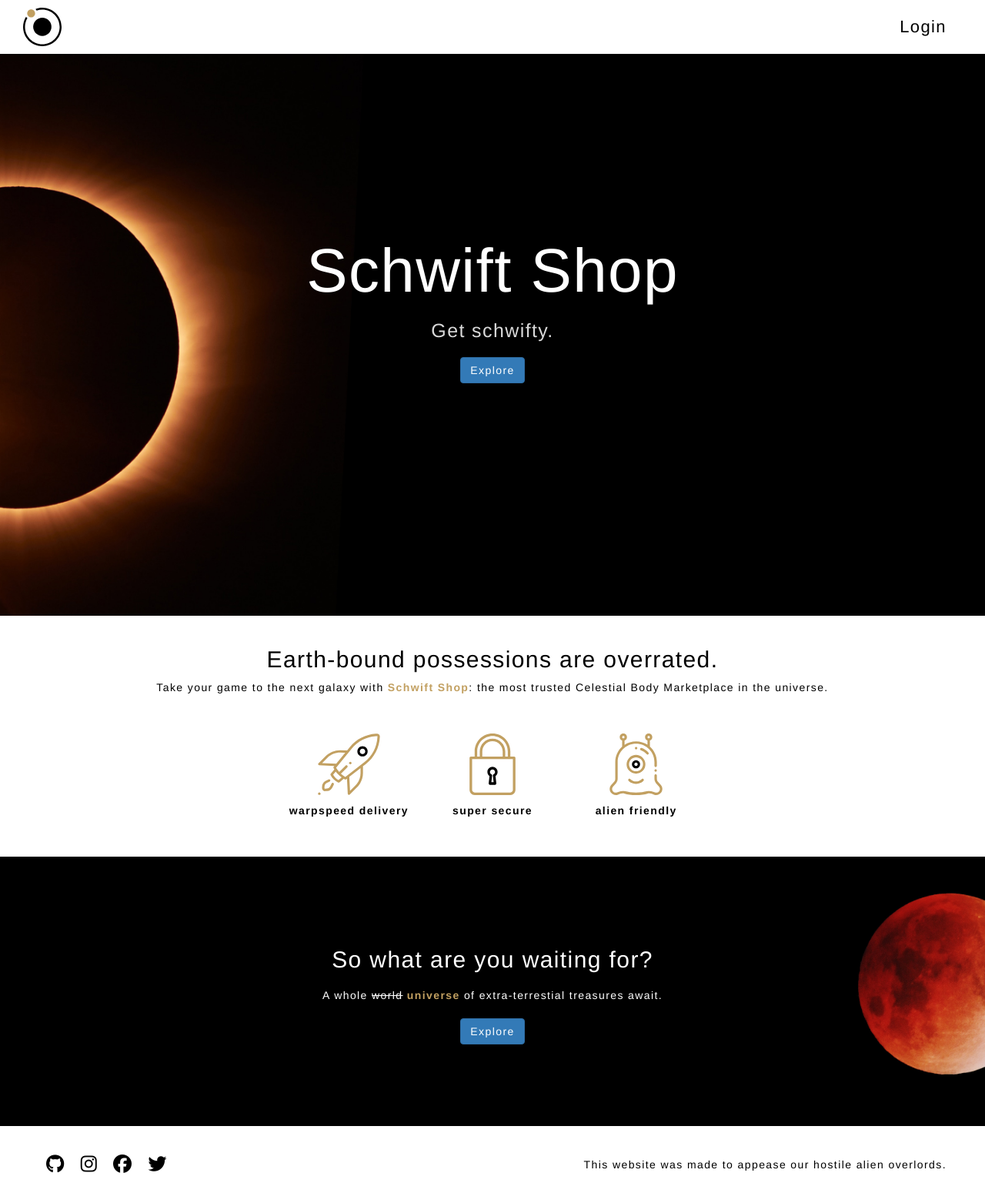
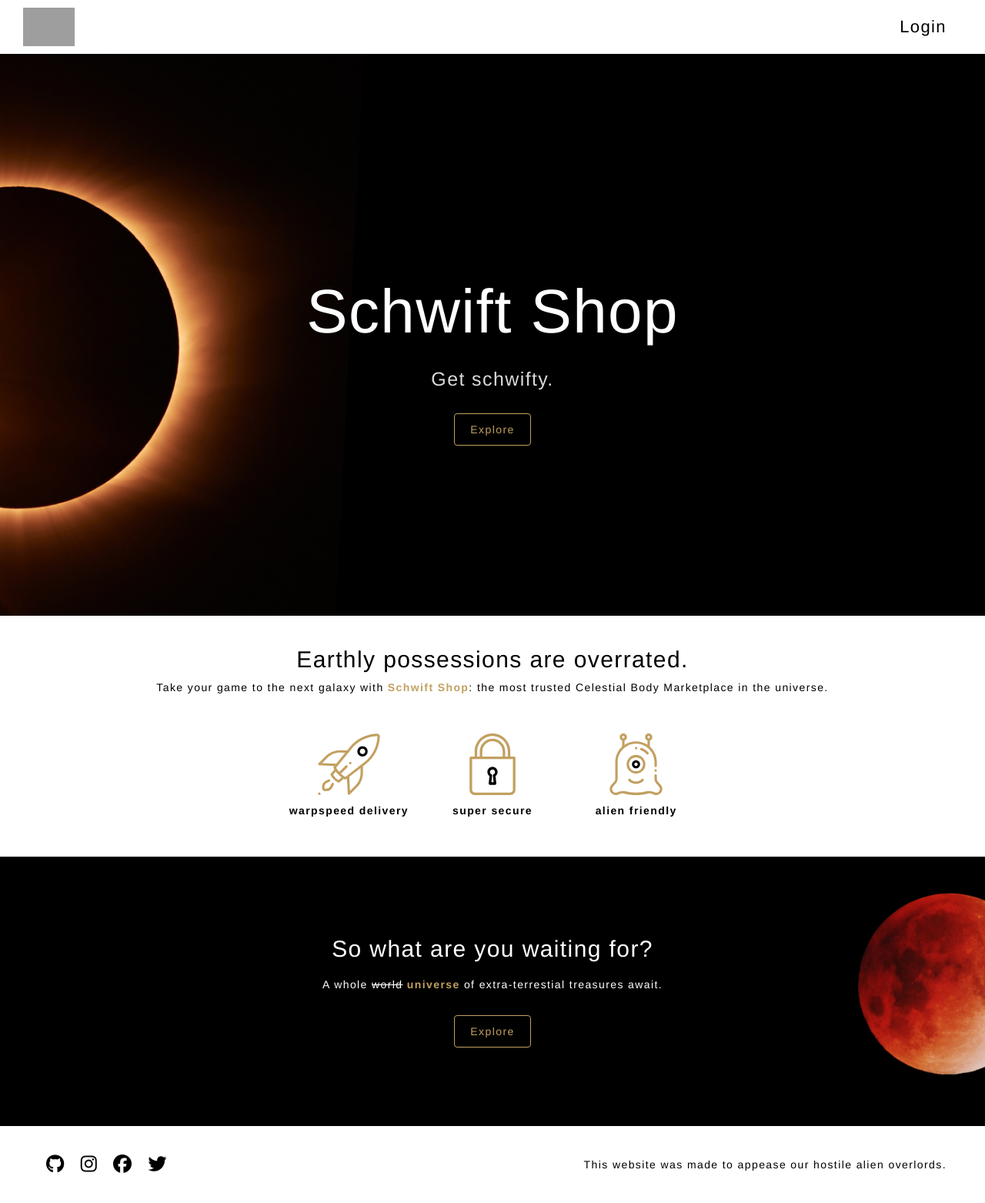
Before and after one commit to sensotape/rails-celestials, a Rails app: page / in a window 1280 px wide. Shown: the whole page at 77% size. Run offline with Rails 7, Linux system fonts and the light colour scheme; style sheets or scripts are compiled from the project's sources; parts of the project's set-up code (start-up, migrations or seed data) failed here and were passed over; some libraries are stand-ins or nearby versions; grey boxes are pictures that could not be loaded.

Commit message:
new spinning logo

```diff
--- a/app/assets/stylesheets/base/_text.scss
+++ b/app/assets/stylesheets/base/_text.scss
@@ -13,6 +13,7 @@ h3 {
 a {
   transition: all 0.3s ease;
   color: black;
+  text-decoration: none;
   &:hover {
     transform: scale(1.03, 1.03);
     color: $gold;
--- a/app/assets/stylesheets/components/_buttons.scss
+++ b/app/assets/stylesheets/components/_buttons.scss
@@ -1,28 +1,28 @@
-.button {
+.button-main {
+  margin: 20px 25px !important;
   width: auto;
   border-radius: 4px;
   border: solid $gold 1px;
   text-align: center;
   padding: 10px 20px;
-  margin: 0 20px;
   color: $gold;
-  background: black;
-  transition: all ease 0.5s;
+  background: transparent;
+  transition: all ease 0.3s;
 
   &.active {
-    background: #c2a061;
-    color: white;
-    border: solid #c2a061 1px;
+    background: $gold;
+    color: black;
+    border: solid $gold 1px;
   }
+
   &:hover {
-    opacity: 0.5;
+    transform: scale(1.03, 1.03);
+    text-decoration: none;
+    border: solid $gold 1px;
+    opacity: 0.85;
   }
 }
 
-.gold-button {
+.button-delete {
 
 }
-
-.delete-button {
-
-}
--- a/app/assets/stylesheets/pages/_home.scss
+++ b/app/assets/stylesheets/pages/_home.scss
@@ -12,18 +12,14 @@ body {
   height: calc(100vh - 70px);
   color: white;
   padding-top: 70px;
+  display: flex;
+  align-items: center;
+  justify-content: center;
 }
 
 .banner-content {
-  margin: 12em auto;
-  h1 {
-    margin-bottom: 15px;
-  }
   h3 {
     opacity: 0.85;
-  }
-  a {
-    margin-top: 10px;
   }
 }
 
--- a/app/views/celestials/show.html.erb
+++ b/app/views/celestials/show.html.erb
@@ -11,7 +11,7 @@
       <p><strong>Description</strong> | <%= @celestial.description ? @celestial.description : "No description provided" %></p>
     </div>
     <div class="interest-modal">
-      <button type="button" class="btn btn-primary" data-toggle="modal" data-target="#interestModal">
+      <button type="button" class="button-main" data-toggle="modal" data-target="#interestModal">
         Express interest
       </button>
 
--- a/app/views/pages/home.html.erb
+++ b/app/views/pages/home.html.erb
@@ -1,14 +1,14 @@
-<div class="banner-container">
-  <div class="banner-content text-center">
+<div class="banner-container text-center">
+  <div class="banner-content flexbox-vertical">
     <h1>Schwift Shop</h1>
     <h3>Get schwifty.</h3>
-    <%= link_to "Explore", celestials_path, class: 'btn btn-primary' %>
+    <%= link_to "Explore", celestials_path, class: 'button-main' %>
   </div>
 </div>
 
 <!-- intro div -->
 <div class="text-center background-white primary-padding black">
-  <h2>Earth-bound possessions are overrated.</h2>
+  <h2>Earthly possessions are overrated.</h2>
   <p>Take your game to the next galaxy with <span class="gold bold">Schwift Shop</span>:
     the most trusted Celestial Body Marketplace in the universe.
   </p>
@@ -31,5 +31,5 @@
   <p class="secondary-margin">A whole <strike>world</strike> <span class="gold bold">universe</span>
     of extra-terrestial treasures await.
   </p>
-  <%= link_to "Explore", celestials_path, class: 'btn btn-primary secondary-margin' %>
+  <%= link_to "Explore", celestials_path, class: 'button-main' %>
 </div>
--- a/app/views/shared/_filters.html.erb
+++ b/app/views/shared/_filters.html.erb
@@ -1,9 +1,9 @@
 <!-- filters -->
 <div class="filter-container">
-  <button class='button <%= "active" if @categories %>' data-toggle="modal" data-target="#category">
+  <button class='button-main <%= "active" if @categories %>' data-toggle="modal" data-target="#category">
     Category
   </button>
-  <button class='button <%= "active" if @min_max %>' data-toggle="modal" data-target="#price">
+  <button class='button-main <%= "active" if @min_max %>' data-toggle="modal" data-target="#price">
     Price
   </button>
 </div>
--- a/app/views/shared/_navbar.html.erb
+++ b/app/views/shared/_navbar.html.erb
@@ -1,7 +1,7 @@
 <div class="navbar-wagon">
   <!-- Logo -->
   <%= link_to root_path, class: "navbar-wagon-brand" do %>
-    <%= image_tag 'logo.svg', height: 50, id: "logo" %>
+    <%= image_tag 'navbar-logo.svg', height: 50 %>
   <% end %>
 
   <!-- Right Navigation -->
```
Also changed, not shown: app/assets/images/final-logo.svg (added), app/assets/images/grouped-logo.svg (added), app/assets/images/navbar-logo.svg (added), app/assets/images/spinning-logo.svg (added).
